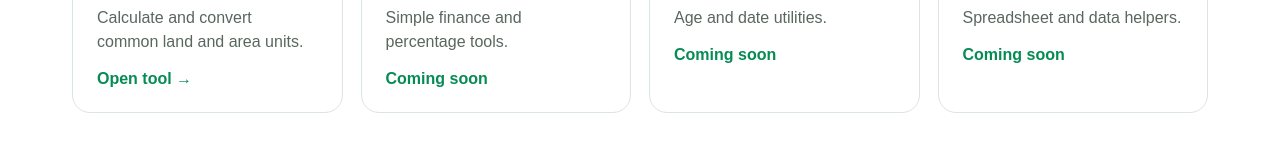
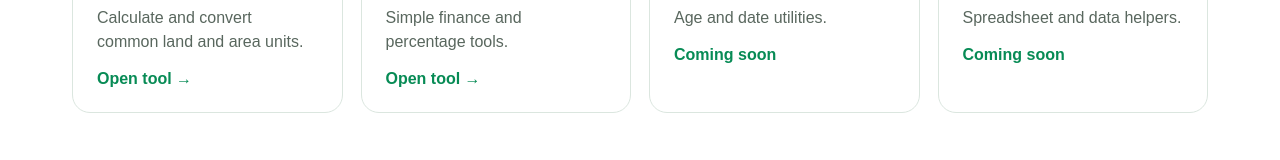
Before and after one commit to Arintri/worklity, a Next.js app: page / in a window 1280 px wide. Shown: the part 845-1005 px from the top of the page. Built offline with nearby package versions, Linux system fonts and the light colour scheme.

Commit message:
Update page.js

```diff
--- a/app/page.js
+++ b/app/page.js
@@ -21,8 +21,8 @@ export default function Home() {
       bn: "টাকা ও হিসাব",
       enDesc: "Simple finance and percentage tools.",
       bnDesc: "টাকা, সুদ, শতাংশ এবং অন্যান্য সাধারণ হিসাব।",
-      link: "#",
-      active: false,
+      link: "/percentage-calculator",
+      active: true,
     },
     {
       en: "Date & Time",
```
